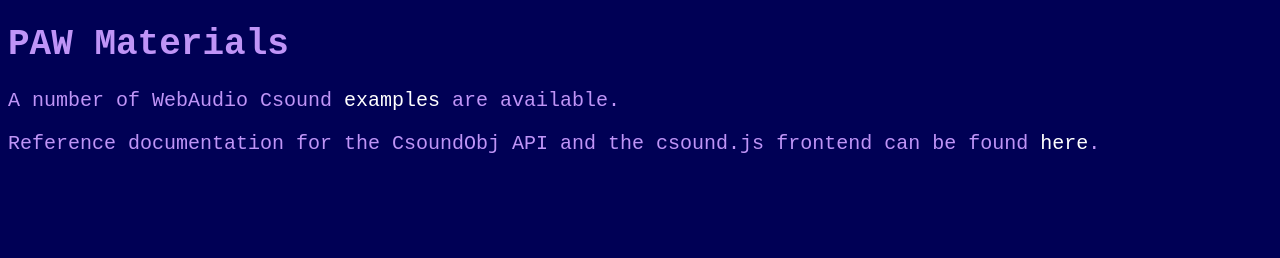
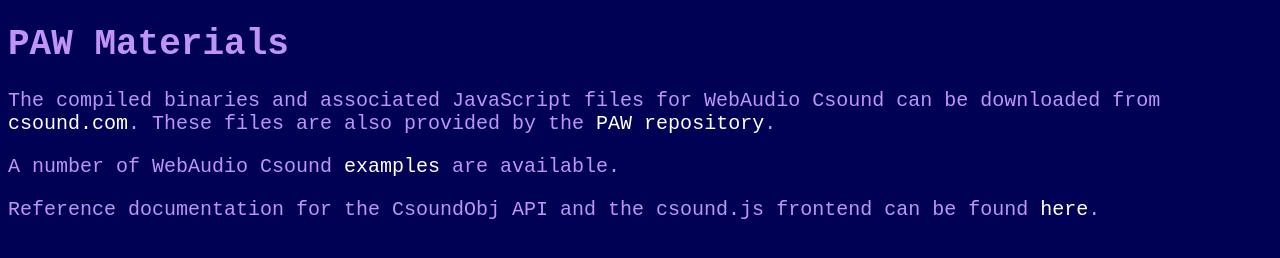
Before and after one commit to vlazzarini/paw, a plain HTML site: page index.html in a window 1280 px wide. Drawn offline with Linux system fonts and the light colour scheme.

Commit message:
basic frontpage again

```diff
--- a/index.html
+++ b/index.html
@@ -40,6 +40,13 @@
 <body>
   <h1 id="PAW materials">PAW Materials</h1>
 
+<p> The compiled binaries and associated JavaScript files for
+WebAudio Csound can be downloaded from <a
+href="https://csound.com/download.html">csound.com</a>.
+These files are also provided by the
+<a href="https://github.com/vlazzarini/paw">PAW
+repository</a>.
+</p>
 
 <p>A number of WebAudio Csound
 <a href="examples/index.html">examples</a>
```
